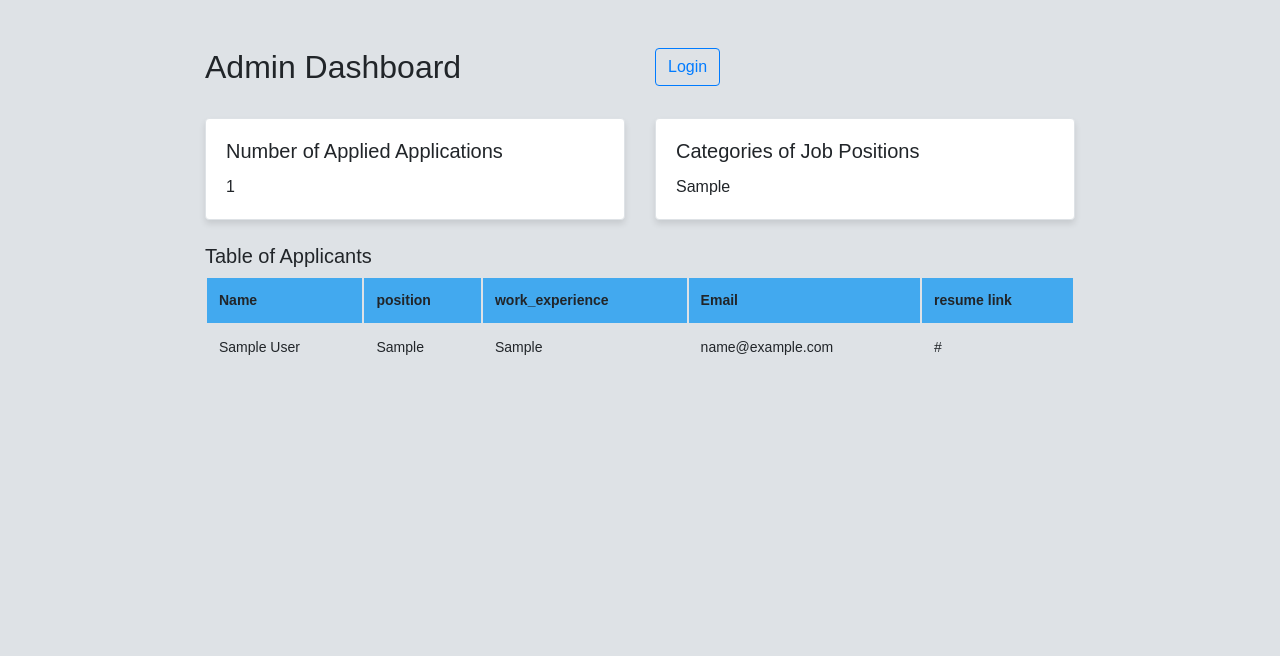
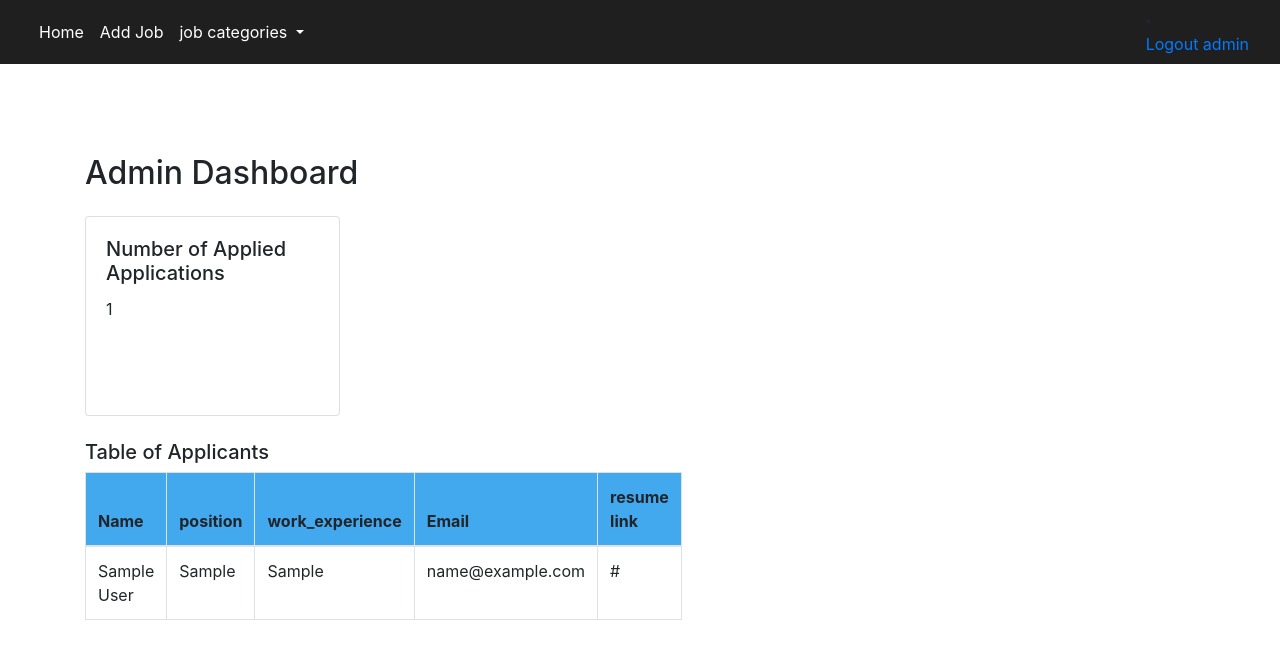
Before and after one commit to kishant0573/jobss, a Flask app: page /admin in a window 1280 px wide. Shown: the top 656 px of the page. Run offline with Flask 3, Linux system fonts and the light colour scheme; the visitor is signed in with stand-in values (Sample User, id 1); tables that the repository leaves empty or names only in its code hold one stand-in row (values such as "Sample post"); some libraries are stand-ins or nearby versions.

Commit message:
admin page

```diff
--- a/app.py
+++ b/app.py
@@ -1,5 +1,5 @@
 from flask import Flask , render_template,request,jsonify,redirect,flash,session,render_template_string
-from database import load_jobs_from_db,load_data_for_id,save_to_db,logins,register,count_application,show_in_table,categories,admin_login
+from database import load_jobs_from_db,load_data_for_id,save_to_db,logins,register,count_application,show_in_table,categories,admin_login,add_jobs
 from functools import wraps
 
 app = Flask(__name__)
@@ -60,6 +60,7 @@
 @app.route('/admin_logout')
 def admin_logout():
     session.pop('admin_login', None)
+    return redirect('/home')
 
 @app.route("/authenticate" ,methods=['post','get'])
 def authenticate_user():
@@ -69,7 +70,10 @@
         session['logged_in'] = True
         session['username'] = data['user_id']
         return redirect('/home')
-    return "user not found"
+    else:
+        flash("Please enter correct username and password")
+        return redirect('/login')
+
 
 @app.route('/login')
 def login():
@@ -89,7 +93,10 @@
     if result:
         session['admin_login'] = True
         return redirect('/admin')
-    return render_template('admin_login.html')
+    flash("enter valid userid and password")
+    return redirect('/admin')
+
+
 @app.route('/admin',methods=['GET','post'])
 @admin_login_required
 def admin():
@@ -99,19 +106,32 @@
     # return result_categories
     return render_template('admin.html',data=data['count(*)'],result=result,result_categories=result_categories)
 
+
 @app.route("/register_user",methods=['post','get'])
 def register_user():
     if request.method == 'POST':
         data = request.form
         x  =  register(user_id=data['user_id'],user_name=data['user_name'],password=data['password'])
         if x  == False:
-            return render_template('signup.html',email_taken=True)
+            flash("email is already registered")
+            return redirect('/signup')
         else:
-            return redirect('/login')
+            flash('You are registered! Please log in.')
+            return redirect('/signup')
     else:
         return render_template('login.html')
 
 
+@app.route('/add_job',methods=['POST','get'])
+@admin_login_required
+def add_job():
+    return render_template('add_job.html')
 
+@app.route('/add_job_db',methods=['POST','get'])
+@admin_login_required
+def add_job_db():
+    data = request.form
+    add_jobs(title= data['title'],location= data['location'],salary= data['salary'],currency= data['currency'],requirements= data['requirements'],responsibility = data['responsibility'])
+    return redirect('/admin')
 if __name__ == '__main__':
     app.run(debug=True,port=8000)                  #we can change port also port = 8000 and host also host = :"0.0.0.0"
--- a/database.py
+++ b/database.py
@@ -156,3 +156,17 @@
     finally:
         if connection:
             connection.close()
+
+
+def add_jobs(title,location,salary,currency,requirements,responsibility):
+    connection = None
+    try:
+        connection = get_connection()
+        cursor = connection.cursor()
+        query= "INSERT into jobs(title,location,salary,currency,requirement,responsibility) values(%s,%s,%s,%s,%s,%s)"
+        values = (title,location,salary,currency,requirements,responsibility)
+        cursor.execute(query,values)
+        connection.commit()
+    finally:
+        if connection:
+            connection.close()
--- a/templates/admin.html
+++ b/templates/admin.html
@@ -3,36 +3,62 @@
 <head>
     <meta charset="UTF-8">
     <meta name="viewport" content="width=device-width, initial-scale=1.0">
-  <title>Admin Dashboard</title>
+    <title>Document</title>
+
   <link rel="stylesheet" href="https://stackpath.bootstrapcdn.com/bootstrap/4.5.2/css/bootstrap.min.css">
-  <link rel="stylesheet" href="/static/css/style_admin.css">
+  <script src="https://cdn.jsdelivr.net/npm/bootstrap@5.3.3/dist/js/bootstrap.bundle.min.js" integrity="sha384-YvpcrYf0tY3lHB60NNkmXc5s9fDVZLESaAA55NDzOxhy9GkcIdslK1eN7N6jIeHz" crossorigin="anonymous"></script>
+  <style>
+    .card{
+    height: 200px !important;
+}
+
+  </style>
 </head>
 <body>
+    <nav class="navbar navbar-expand-lg navbar-light" style="background-color: rgb(32, 31, 31);">
+        <div class="container-fluid">
 
+          <div class="collapse navbar-collapse" id="navbarSupportedContent">
+            <ul class="navbar-nav me-auto mb-2 mb-lg-0">
+              <li class="nav-item">
+                <a class="nav-link active" aria-current="page" href="/" style="color: white;">Home</a>
+              </li>
+              <li class="nav-item">
+                <a class="nav-link"  href="{{ url_for('add_job') }}" style="color: white;" >Add Job</a>
+              </li>
+              <li class="nav-item dropdown">
+                <a class="nav-link dropdown-toggle" href="#" id="navbarDropdown" role="button" data-bs-toggle="dropdown" aria-expanded="false" style="color: white;">
+                  job categories
+                </a>
+                <ul class="dropdown-menu" aria-labelledby="navbarDropdown">
+                  {% for element in result_categories %}
+                  <li class="card-text" style="margin-left: 4px;">{{ element['position']  }}</li>
+                  {% endfor %}
+
+                </ul>
+              </li>
+
+            </ul>
+          </div>
+          <!-- <form class="d-flex align-items-center">
+            <h2 class="mx-2">Login </h2>
+            <button class="btn btn-outline-success" type="submit">Search</button>
+          </form> -->
+          <li style="float:right"> {% if  session['admin_login'] %}
+            <form class="form-inline my-2 my-lg-0">
+                <a href="{{ url_for('admin_logout') }}">Logout admin</a>
+            </form>
+            {% else %}
+            <a class="btn btn-outline-primary" href="{{ url_for('login') }}">Login</a>
+            {% endif %}</li>
+        </div>
+      </nav>
+
+      <div style="margin-top: 90px;"></div>
       <div class="container mt-5">
           <div class="row">
               <div class="col-md-6">
-        <h2>Admin Dashboard </h2>
-
-      </div>
-      <div class="col-md-6">
-        {% if  session['logged_in_admin'] %}
-        <form class="form-inline my-2 my-lg-0">
-          <a href="{{ url_for('logout') }}" class="btn btn-outline-primary my-2 my-sm-0">Logout</a>
-        </form>
-        {% else %}
-        <ul class="navbar-nav mr-auto">
-          <li class="nav-item">
-            <a class="btn btn-outline-primary my-2 my-sm-0" href="{{ url_for('login') }}">Login</a>
-
-        </ul>
-        {% endif %}
-
-      </div>
-
-
-    </div>
-
+                  <h2>Admin Dashboard</h2>
                   <div class="row mt-4">
                       <div class="col-md-6">
                           <div class="card">
@@ -42,23 +68,21 @@
                               </div>
                           </div>
                       </div>
-      <div class="col-md-6">
+                      <!-- <div class="col-md-6 row mt-6">
                           <div class="card">
                               <div class="card-body">
                                   <h5 class="card-title">Categories of Job Positions</h5>
                                   {% for element in result_categories %}
                                   <p class="card-text">{{ element['position']  }}</p>
                                   {% endfor %}
-            <!-- Add more categories dynamically if needed -->
                               </div>
                           </div>
+                      </div> -->
                   </div>
-    </div>
-
                   <div class="row mt-4">
                       <div class="col-md-12">
                           <h5>Table of Applicants</h5>
-        <table class="table table-bordered" >
+                          <table class="table table-bordered">
                               <thead>
                                   <tr>
                                       <th style="background-color: rgb(66, 169, 239);">Name</th>
@@ -68,17 +92,21 @@
                                       <th style="background-color: rgb(66, 169, 239);">resume link</th>
                                   </tr>
                               </thead>
-          {% for result in result  %}
-          <tbody >
+                              {% for result in result %}
+                              <tbody>
+                                  <tr>
                                       <!-- Applicants will be dynamically added here -->
-            <td>{{ result['full_name']  }}</td>
-            <td> {{ result['position']   }}</td>
-            <td>{{ result['work_experience']   }}</td>
+                                      <td>{{ result['full_name'] }}</td>
+                                      <td>{{ result['position'] }}</td>
+                                      <td>{{ result['work_experience'] }}</td>
                                       <td>{{ result['email'] }}</td>
-            <td>{{result['resume_url']}}</td>
+                                      <td>{{ result['resume_url'] }}</td>
+                                  </tr>
                               </tbody>
                               {% endfor %}
                           </table>
+                      </div>
+                  </div>
               </div>
           </div>
       </div>
@@ -86,8 +114,9 @@
       <script src="https://code.jquery.com/jquery-3.5.1.slim.min.js"></script>
   <script src="https://cdn.jsdelivr.net/npm/@popperjs/core@2.5.4/dist/umd/popper.min.js"></script>
   <script src="https://stackpath.bootstrapcdn.com/bootstrap/4.5.2/js/bootstrap.min.js"></script>
-  <script src="/static/js/script.js"></script>
-  <script src="{{  url_for('static', filename='js/script.js' )  }}"></script>
+
+      <!-- <script src="/static/js/script.js"></script> -->
+      <script src="{{ url_for('static', filename='js/script.js' ) }}"></script>
 
 </body>
 </html>
--- a/templates/navbar.html
+++ b/templates/navbar.html
@@ -1,6 +1,7 @@
+
 <nav class="navbar shadow-sm fixed-top bg-white">
     <div class="container-fluid">
-      <a class="navbar-brand" href="/">Navbar</a>
+      <a class="navbar-brand" href="/">Home</a>
 
       <!-- Conditional rendering for Login/Signup and Logout -->
       {% if logged_in or session['logged_in'] %}
```
Also changed, not shown: templates/add_job.html (added, +45 -0 lines), templates/admin_login.html (+8 -2 lines), templates/login.html (+7 -1 lines), templates/signup.html (+13 -15 lines). Lines whose indentation alone changed are shown as unchanged.
